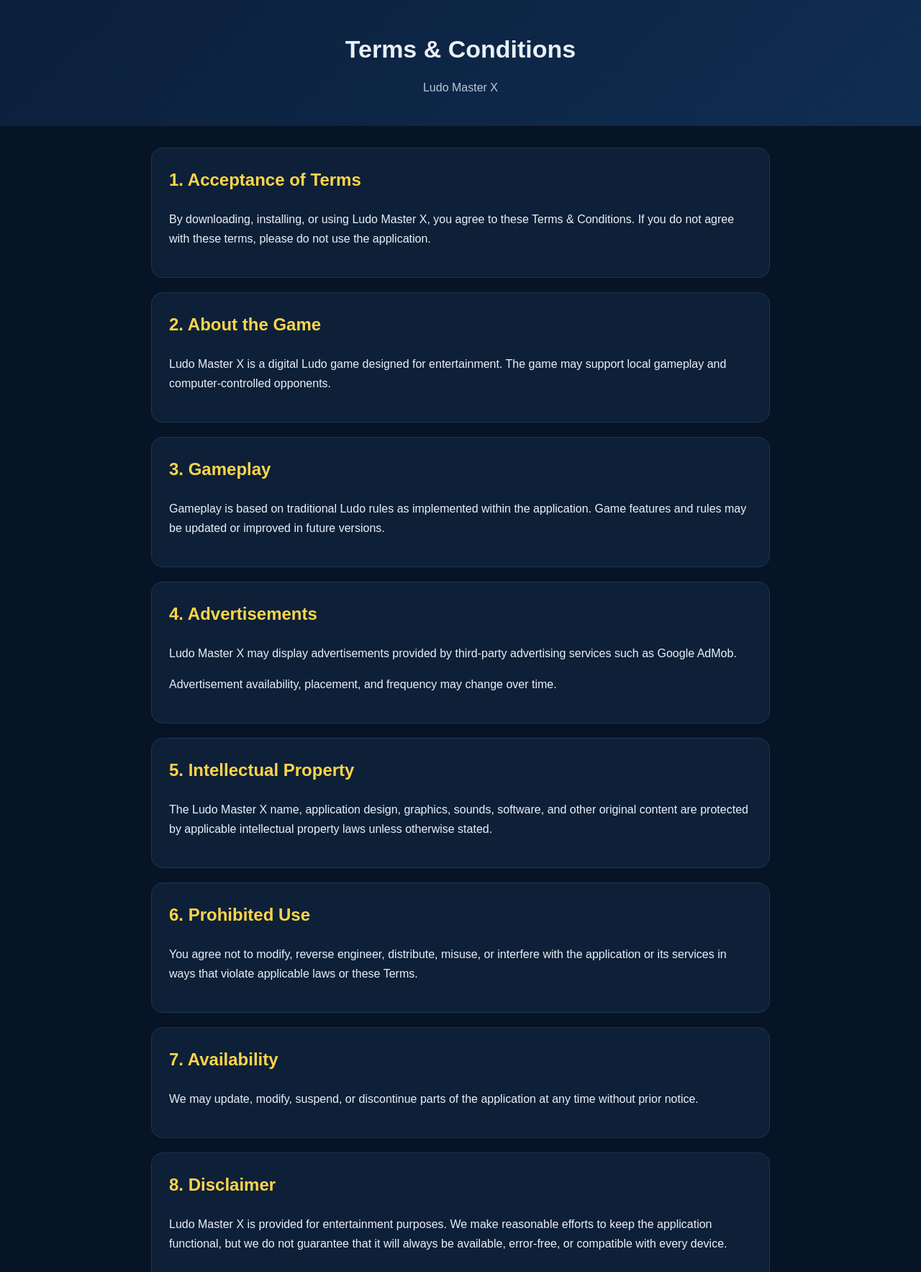
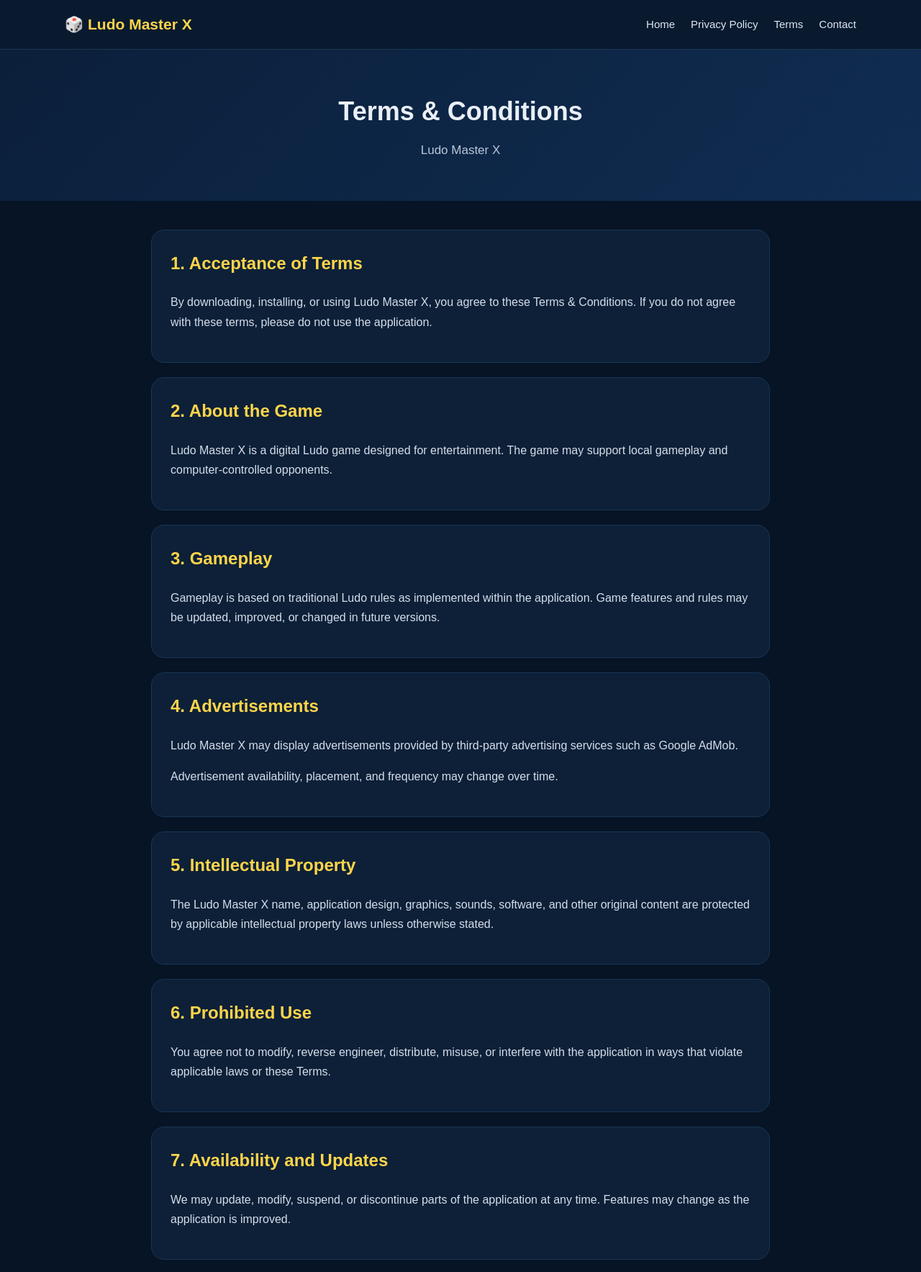
Before and after one commit to IamMack9/ludo-game-website, a plain HTML site: page terms.html in a window 1280 px wide. Shown: the top 1767 px of the page at 72% size. Drawn offline with Linux system fonts and the light colour scheme.

Commit message:
Revamp terms.html layout and styles
Updated the layout and styling of the terms page, including navigation, header, main content sections, and footer.

```diff
--- a/terms.html
+++ b/terms.html
@@ -3,6 +3,7 @@
 <head>
   <meta charset="UTF-8">
   <meta name="viewport" content="width=device-width, initial-scale=1.0">
+
   <title>Terms & Conditions – Ludo Master X</title>
 
   <style>
@@ -18,33 +19,80 @@
       line-height: 1.7;
     }
 
+    /* Navigation */
+    nav {
+      background: #091a2e;
+      border-bottom: 1px solid #193653;
+      padding: 16px 20px;
+      position: sticky;
+      top: 0;
+      z-index: 1000;
+    }
+
+    .nav-container {
+      max-width: 1100px;
+      margin: auto;
+      display: flex;
+      align-items: center;
+      justify-content: space-between;
+      gap: 20px;
+    }
+
+    .logo {
+      color: #ffd54a;
+      font-size: 21px;
+      font-weight: bold;
+      text-decoration: none;
+      white-space: nowrap;
+    }
+
+    .nav-links {
+      display: flex;
+      gap: 22px;
+      flex-wrap: wrap;
+      justify-content: center;
+    }
+
+    .nav-links a {
+      color: #dbe7f3;
+      text-decoration: none;
+      font-size: 15px;
+    }
+
+    .nav-links a:hover {
+      color: #ffd54a;
+    }
+
+    /* Header */
     header {
-      padding: 40px 20px;
+      padding: 55px 20px;
       text-align: center;
       background: linear-gradient(135deg, #0b1f3a, #102d52);
     }
 
     header h1 {
       margin: 0 0 10px;
-      font-size: 34px;
+      font-size: 36px;
     }
 
     header p {
       margin: 0;
       color: #b9c7d8;
+      font-size: 17px;
     }
 
+    /* Main */
     main {
       max-width: 900px;
-      margin: 30px auto;
+      margin: 40px auto;
       padding: 0 20px;
     }
 
     section {
       background: #0d2038;
-      padding: 24px;
+      padding: 26px;
       margin-bottom: 20px;
-      border-radius: 16px;
+      border-radius: 18px;
       border: 1px solid #193653;
     }
 
@@ -53,124 +101,220 @@
       margin-top: 0;
     }
 
+    section p {
+      color: #d5deea;
+    }
+
+    a {
+      color: #66b3ff;
+    }
+
+    /* Footer */
     footer {
       text-align: center;
-      padding: 30px 20px;
+      padding: 35px 20px;
       color: #8fa3b8;
+      border-top: 1px solid #193653;
+      margin-top: 30px;
+    }
+
+    footer a {
+      margin: 0 8px;
+      text-decoration: none;
+    }
+
+    /* Mobile */
+    @media (max-width: 700px) {
+
+      .nav-container {
+        flex-direction: column;
+      }
+
+      .nav-links {
+        gap: 14px;
+      }
+
+      header h1 {
+        font-size: 30px;
+      }
+
+      main {
+        margin-top: 25px;
+      }
+
+      section {
+        padding: 22px;
+      }
     }
   </style>
 </head>
 
 <body>
 
+  <!-- Navigation -->
+  <nav>
+    <div class="nav-container">
+
+      <a class="logo" href="index.html">
+        🎲 Ludo Master X
+      </a>
+
+      <div class="nav-links">
+        <a href="index.html">Home</a>
+        <a href="privacy-policy.html">Privacy Policy</a>
+        <a href="terms.html">Terms</a>
+        <a href="contact.html">Contact</a>
+      </div>
+
+    </div>
+  </nav>
+
+
+  <!-- Page Header -->
   <header>
     <h1>Terms & Conditions</h1>
     <p>Ludo Master X</p>
   </header>
 
+
+  <!-- Content -->
   <main>
 
     <section>
       <h2>1. Acceptance of Terms</h2>
+
       <p>
-    By downloading, installing, or using Ludo Master X, you agree to these
-    Terms & Conditions. If you do not agree with these terms, please do not
-    use the application.
+        By downloading, installing, or using Ludo Master X, you agree
+        to these Terms & Conditions. If you do not agree with these
+        terms, please do not use the application.
       </p>
     </section>
 
+
     <section>
       <h2>2. About the Game</h2>
+
       <p>
         Ludo Master X is a digital Ludo game designed for entertainment.
-    The game may support local gameplay and computer-controlled opponents.
+        The game may support local gameplay and computer-controlled
+        opponents.
       </p>
     </section>
 
+
     <section>
       <h2>3. Gameplay</h2>
+
       <p>
-    Gameplay is based on traditional Ludo rules as implemented within the
-    application. Game features and rules may be updated or improved in
-    future versions.
+        Gameplay is based on traditional Ludo rules as implemented
+        within the application. Game features and rules may be updated,
+        improved, or changed in future versions.
       </p>
     </section>
 
+
     <section>
       <h2>4. Advertisements</h2>
+
       <p>
-    Ludo Master X may display advertisements provided by third-party
-    advertising services such as Google AdMob.
+        Ludo Master X may display advertisements provided by
+        third-party advertising services such as Google AdMob.
       </p>
 
       <p>
-    Advertisement availability, placement, and frequency may change over
-    time.
+        Advertisement availability, placement, and frequency may
+        change over time.
       </p>
     </section>
 
+
     <section>
       <h2>5. Intellectual Property</h2>
+
       <p>
-    The Ludo Master X name, application design, graphics, sounds, software,
-    and other original content are protected by applicable intellectual
-    property laws unless otherwise stated.
+        The Ludo Master X name, application design, graphics, sounds,
+        software, and other original content are protected by applicable
+        intellectual property laws unless otherwise stated.
       </p>
     </section>
 
+
     <section>
       <h2>6. Prohibited Use</h2>
+
       <p>
-    You agree not to modify, reverse engineer, distribute, misuse, or
-    interfere with the application or its services in ways that violate
-    applicable laws or these Terms.
+        You agree not to modify, reverse engineer, distribute, misuse,
+        or interfere with the application in ways that violate applicable
+        laws or these Terms.
       </p>
     </section>
 
+
     <section>
-  <h2>7. Availability</h2>
+      <h2>7. Availability and Updates</h2>
+
       <p>
-    We may update, modify, suspend, or discontinue parts of the application
-    at any time without prior notice.
+        We may update, modify, suspend, or discontinue parts of the
+        application at any time. Features may change as the application
+        is improved.
       </p>
     </section>
 
+
     <section>
       <h2>8. Disclaimer</h2>
+
       <p>
-    Ludo Master X is provided for entertainment purposes. We make reasonable
-    efforts to keep the application functional, but we do not guarantee that
-    it will always be available, error-free, or compatible with every device.
+        Ludo Master X is provided for entertainment purposes. We make
+        reasonable efforts to keep the application functional, but we
+        do not guarantee that it will always be available, error-free,
+        or compatible with every device.
       </p>
     </section>
 
+
     <section>
       <h2>9. Limitation of Liability</h2>
+
       <p>
-    To the extent permitted by applicable law, the developer will not be
-    responsible for indirect or consequential losses resulting from the use
-    or inability to use the application.
+        To the extent permitted by applicable law, the developer will
+        not be responsible for indirect or consequential losses resulting
+        from the use or inability to use the application.
       </p>
     </section>
 
+
     <section>
       <h2>10. Changes to These Terms</h2>
+
       <p>
-    These Terms & Conditions may be updated from time to time. Updated terms
-    will be published on this page.
+        These Terms & Conditions may be updated from time to time.
+        Updated terms will be published on this page.
       </p>
     </section>
 
+
     <section>
       <h2>11. Contact</h2>
+
       <p>
-    If you have questions regarding these Terms & Conditions, please use the
-    contact information provided on the Ludo Master X website.
+        If you have questions regarding these Terms & Conditions,
+        please contact us at:
+      </p>
+
+      <p>
+        <strong>
+          <a href="mailto:mahendra.kumar.durg@gmail.com">
+            mahendra.kumar.durg@gmail.com
+          </a>
+        </strong>
       </p>
     </section>
 
+
     <section>
       <h2>12. Last Updated</h2>
+
       <p>
         Last updated: October 2026
       </p>
@@ -178,8 +322,21 @@
 
   </main>
 
+
+  <!-- Footer -->
   <footer>
+
+    <p>
       © 2026 Ludo Master X. All rights reserved.
+    </p>
+
+    <p>
+      <a href="index.html">Home</a>
+      <a href="privacy-policy.html">Privacy Policy</a>
+      <a href="terms.html">Terms & Conditions</a>
+      <a href="contact.html">Contact</a>
+    </p>
+
   </footer>
 
 </body>
```
Lines whose indentation alone changed are shown as unchanged.
